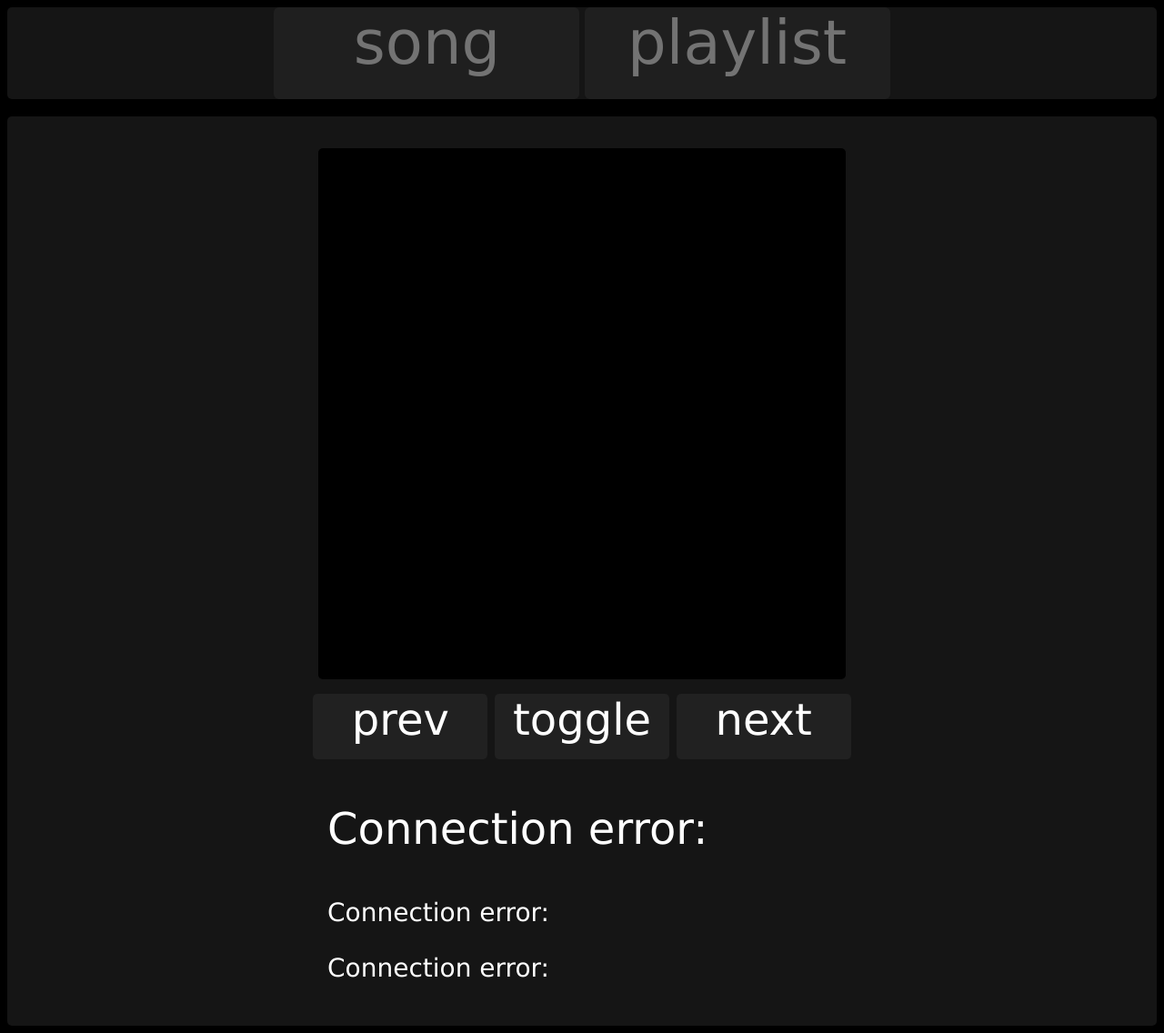
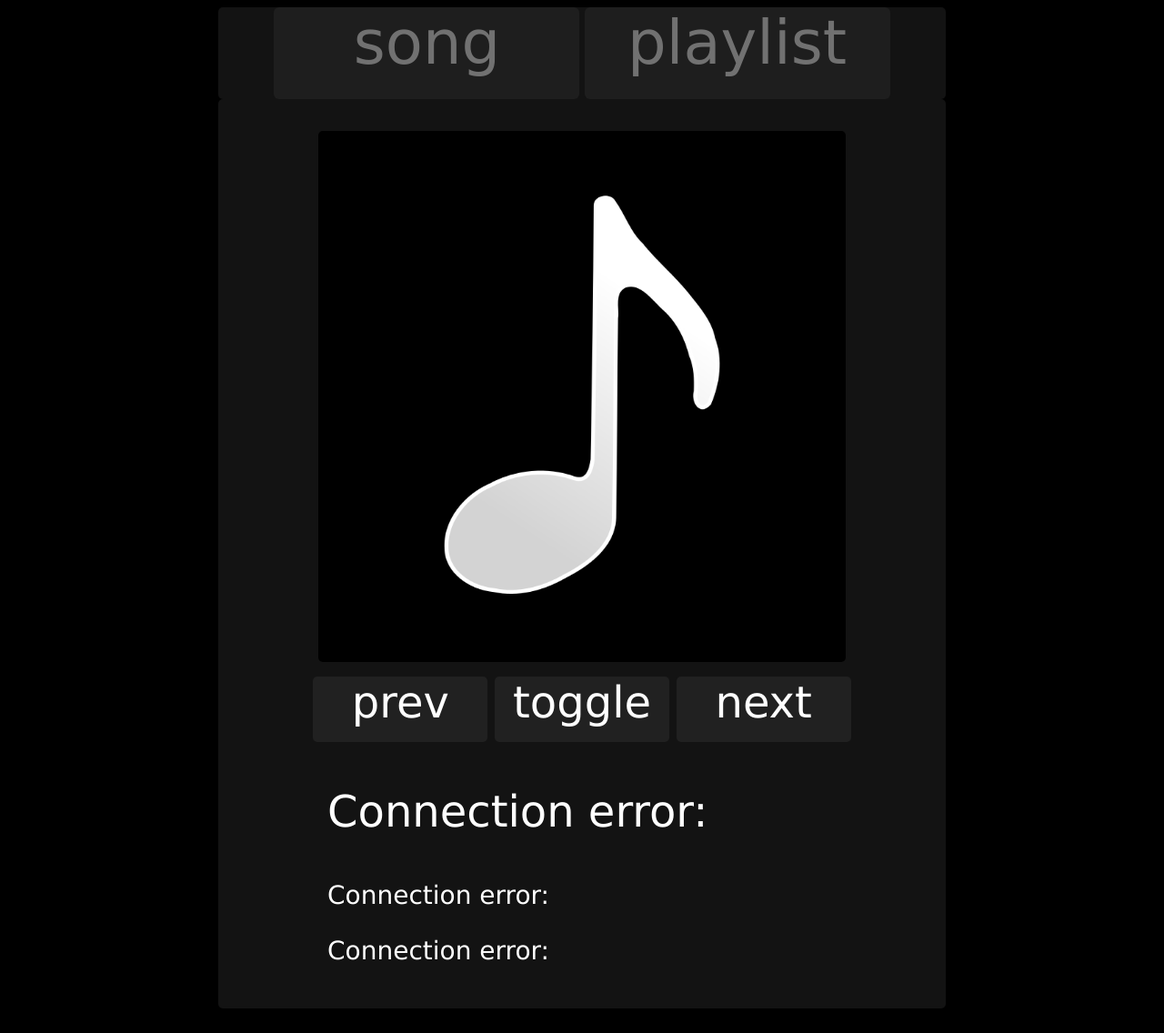
Before and after one commit to cmplex/webmpc, a PHP site: page / in a window 1280 px wide. Shown: the whole page at 91% size. After the commit the page ends 1109 px from the top, so only its background shows below. Run offline with PHP 8.4, Linux system fonts and the light colour scheme; data that the repository does not hold is empty.

Commit message:
layout changes

```diff
--- a/song_view.js
+++ b/song_view.js
@@ -9,6 +9,7 @@ var title;
 
 // setup timer that fetches current song information and updates the page
 function updateSongView() {
+
 	// update title
 	$.get('mpd_client.php', {func: "getCurrentTitle"}, function(response) {
 		if(response != title){
@@ -58,5 +59,5 @@ function updateSongView() {
 // initialize view
 updateSongView();
 
-// schedule updates
+// schedule update
 setTimeout(updateSongView(), 1000);
--- a/style/stylesheet.css
+++ b/style/stylesheet.css
@@ -2,6 +2,7 @@ body {
 /*	background-color: #303C57;	*/
 	background-color: #000000;
 	font-family: Verdana;
+	text-align: center;
 	color: #FFFFFF;
 }
 
@@ -10,9 +11,12 @@ a:link 		{color: #FFFFFF;}
 a:visited 	{color: #FFFFFF;}
 
 #modeswitcher{
-	background-color: #151515;
+	background-color: #131313;
 	border-radius: 5px;
+	display: inline-block;
 	text-align: center;
+
+	width: 50em;
 }
 
 .modebutton {
@@ -30,8 +34,11 @@ a:visited 	{color: #FFFFFF;}
 }
 
 #displayarea{
-	background-color: #151515;
+	background-color: #131313;
 	border-radius: 5px;
+	display: inline-block;
 	text-align: center;
 	color: #FFFFFF;
+
+	width: 50em;
 }
```
Also changed, not shown: covers/default.png.
